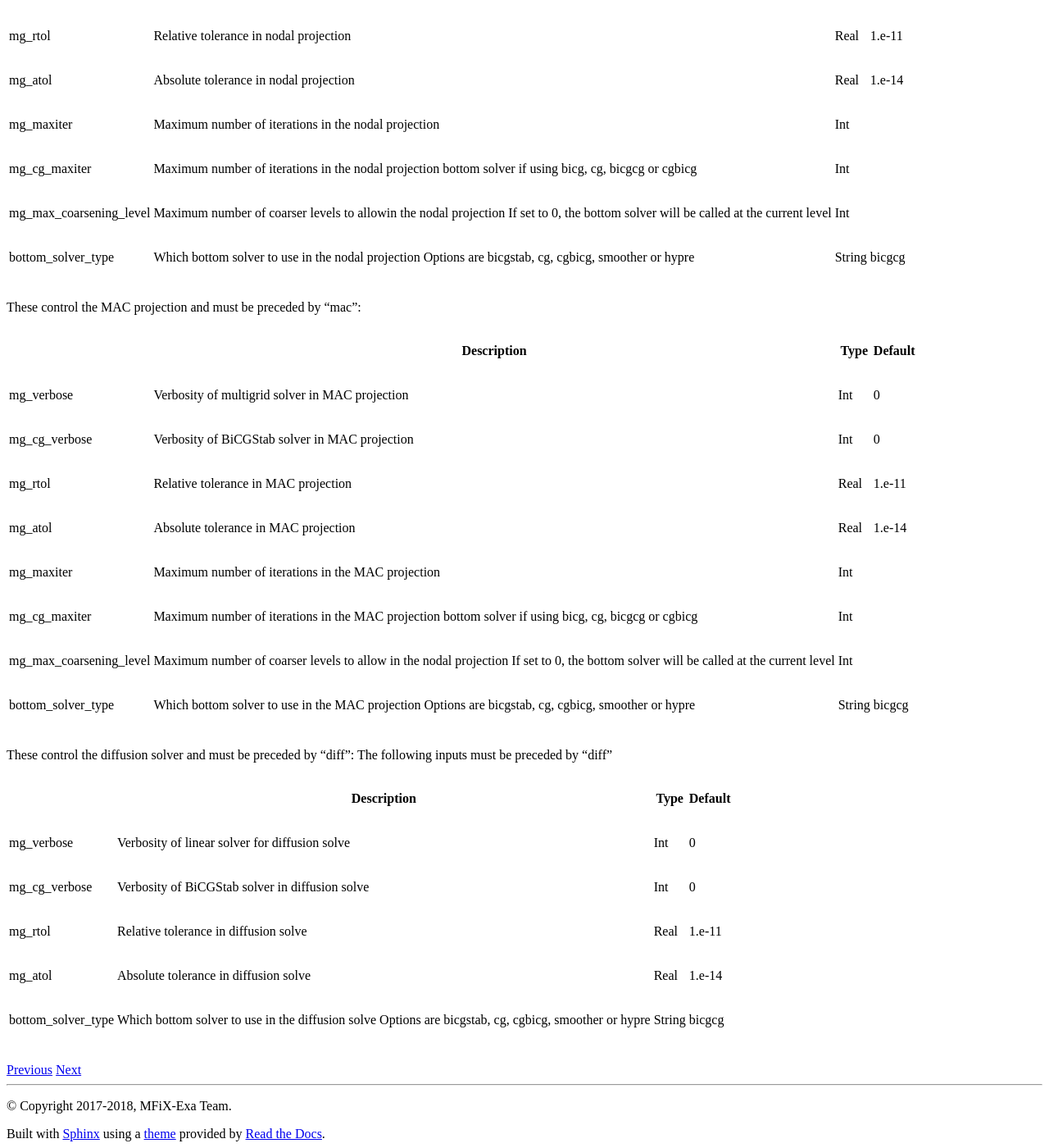
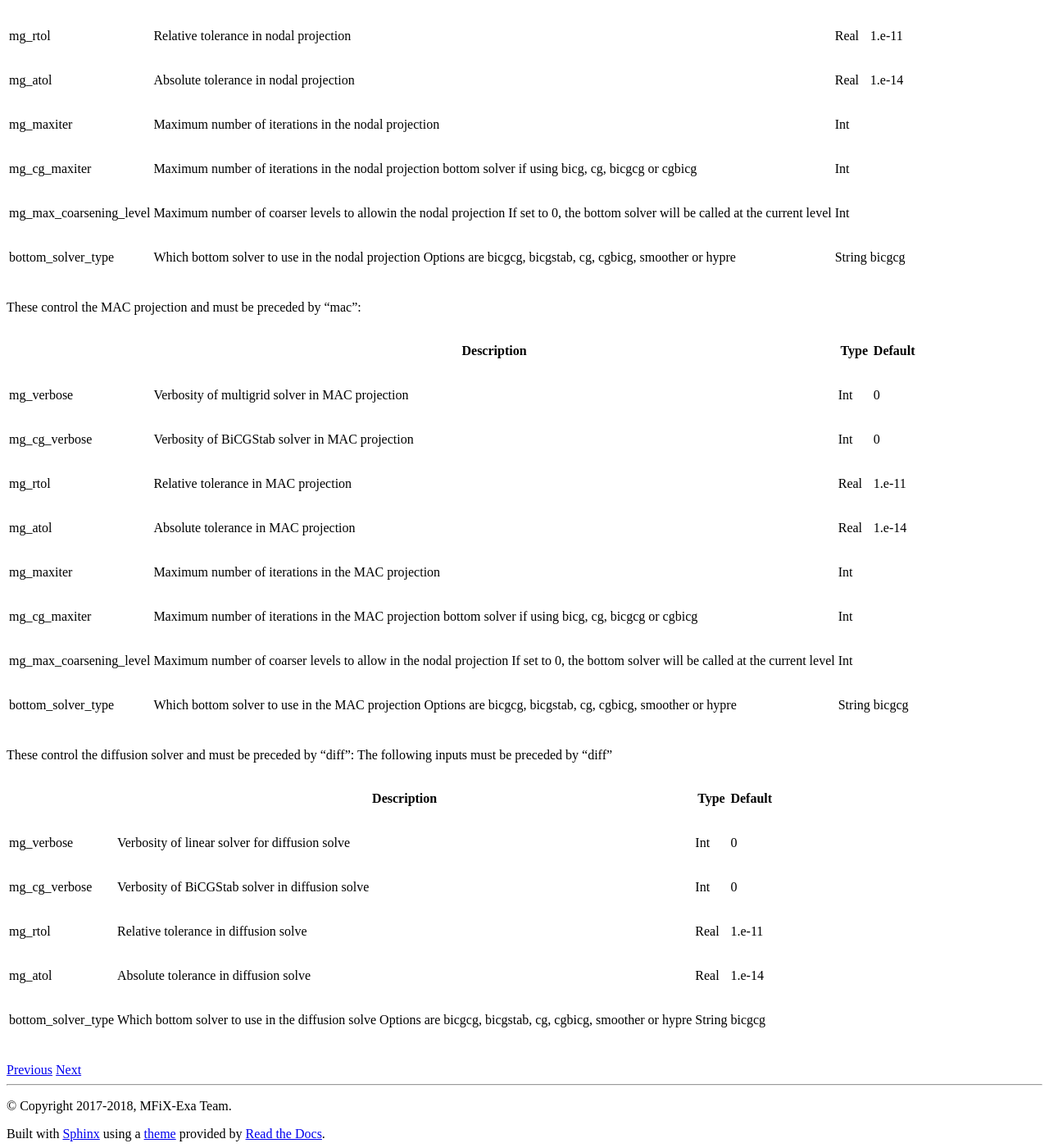
Before and after one commit to mwm126/MFIX-Exa, a Sphinx documentation site: the page built from docs/source/InputsMultigrid.rst, in a window 1280 px wide and 1400 px high, scrolled down 888 px. Shown: the whole window at 82% size. Built offline with Sphinx 7.4.7 and the Read the Docs theme 2.0.0, drawn with Linux system fonts in a browser that asks for light colours; pages that are not in the unit, such as notebooks, are missing from menus.

Commit message:
more verbose about bottom solver options

```diff
--- a/docs/source/InputsMultigrid.rst
+++ b/docs/source/InputsMultigrid.rst
@@ -29,7 +29,7 @@ These control the nodal projection and must be preceded by "mfix":
 |                         |  If set to 0, the bottom solver will be called at the current level   |             |              |
 +-------------------------+-----------------------------------------------------------------------+-------------+--------------+
 | bottom_solver_type      |  Which bottom solver to use in the nodal projection                   |  String     |   bicgcg     |
-|                         |  Options are bicgstab, cg, cgbicg, smoother or hypre                  |             |              |
+|                         |  Options are bicgcg, bicgstab, cg, cgbicg, smoother or hypre          |             |              |
 +-------------------------+-----------------------------------------------------------------------+-------------+--------------+
 
 These control the MAC projection and must be preceded by "mac":
@@ -54,7 +54,7 @@ These control the MAC projection and must be preceded by "mac":
 |                         |  If set to 0, the bottom solver will be called at the current level   |             |              |
 +-------------------------+-----------------------------------------------------------------------+-------------+--------------+
 | bottom_solver_type      |  Which bottom solver to use in the MAC projection                     |  String     |   bicgcg     |
-|                         |  Options are bicgstab, cg, cgbicg, smoother or hypre                  |             |              |
+|                         |  Options are bicgcg, bicgstab, cg, cgbicg, smoother or hypre          |             |              |
 +-------------------------+-----------------------------------------------------------------------+-------------+--------------+
 
 These control the diffusion solver and must be preceded by "diff":
@@ -72,5 +72,5 @@ The following inputs must be preceded by "diff"
 | mg_atol              |  Absolute tolerance in diffusion solve                                |    Real     |   1.e-14     |
 +----------------------+-----------------------------------------------------------------------+-------------+--------------+
 | bottom_solver_type   |  Which bottom solver to use in the diffusion solve                    |  String     |   bicgcg     |
-|                      |  Options are bicgstab, cg, cgbicg, smoother or hypre                  |             |              |
+|                      |  Options are bicgcg, bicgstab, cg, cgbicg, smoother or hypre          |             |              |
 +----------------------+-----------------------------------------------------------------------+-------------+--------------+
```
